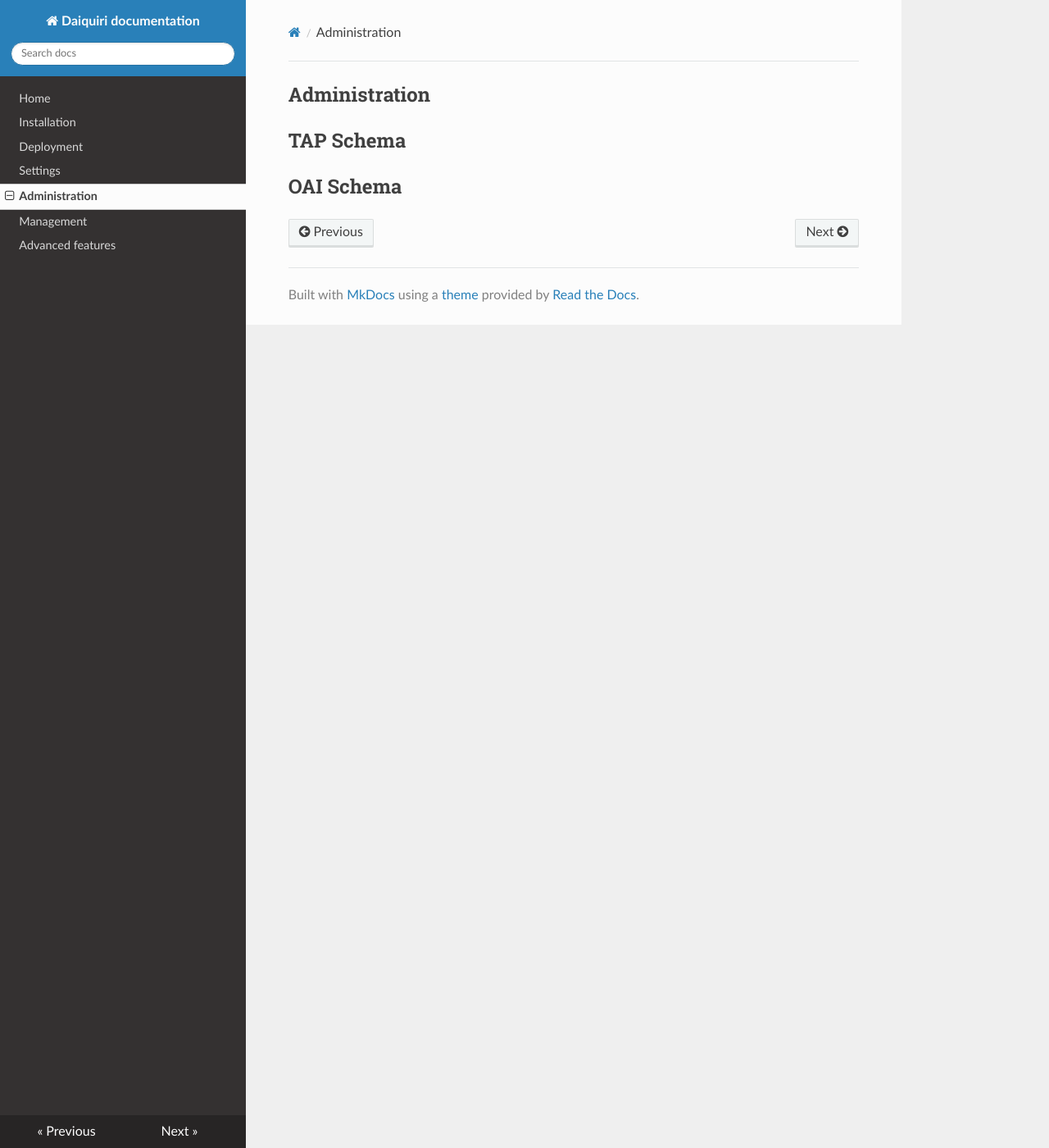
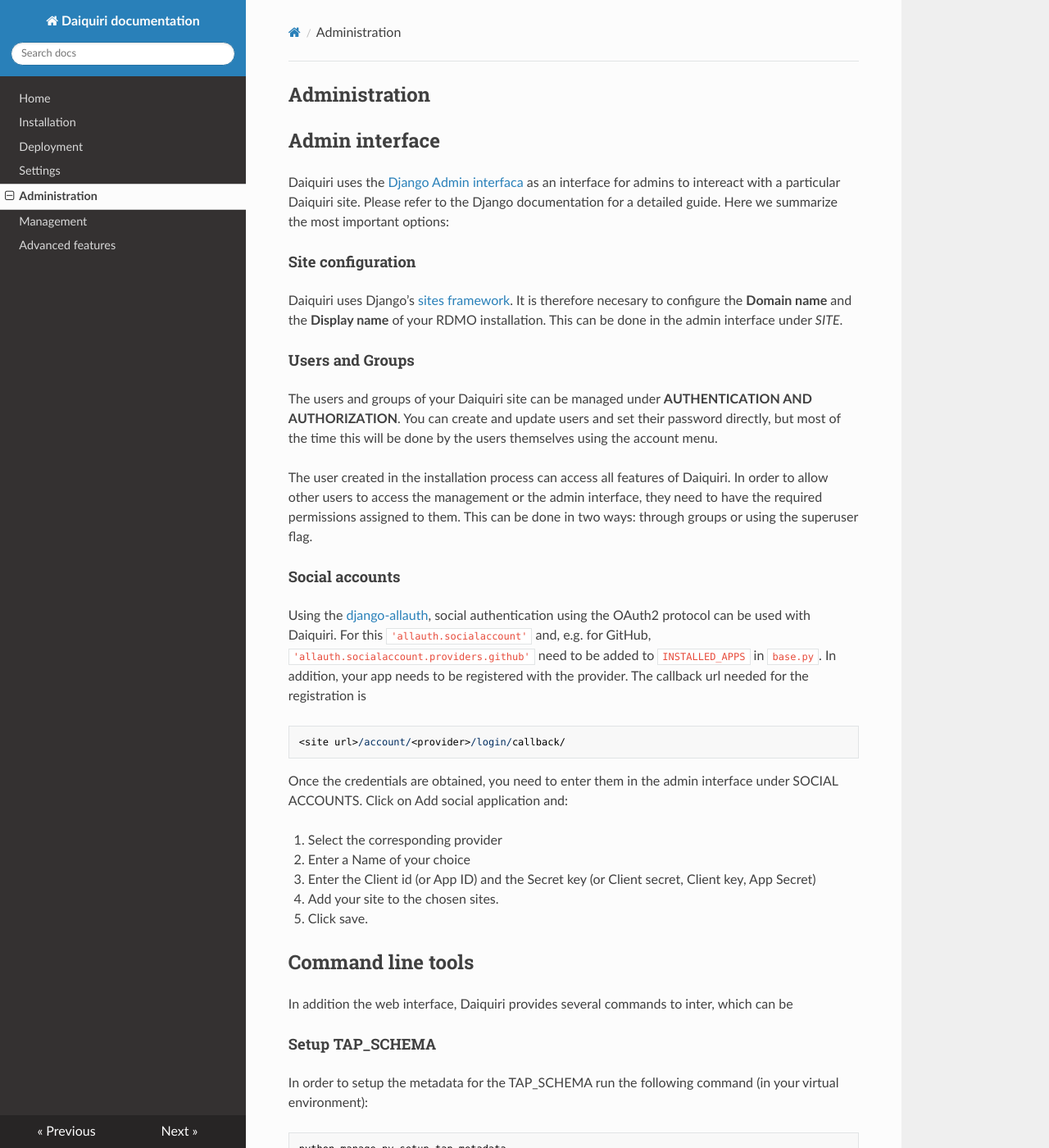
Before and after one commit to django-daiquiri/docs, an MkDocs documentation site: the page built from docs/administration.md, in a window 1280 px wide and 1400 px high. Shown: the whole window at 82% size. Built offline with MkDocs 1.6.1, drawn with Linux system fonts in a browser that asks for light colours; nearby versions of some CDN libraries; some of the changed text lies outside the part shown.

Commit message:
Add administration docs

````diff
--- a/docs/administration.md
+++ b/docs/administration.md
@@ -1,9 +1,65 @@
 Administration
 --------------
 
-TAP Schema
-----------
+Admin interface
+---------------
+
+Daiquiri uses the [Django Admin interfaca](https://docs.djangoproject.com/en/2.2/ref/contrib/admin/) as an interface for admins to intereact with a particular Daiquiri site. Please refer to the Django documentation for a detailed guide. Here we summarize the most important options:
+
+#### Site configuration
+
+Daiquiri uses Django's [sites framework](https://docs.djangoproject.com/en/stable/ref/contrib/sites). It is therefore necesary to configure the **Domain name** and the **Display name** of your RDMO installation. This can be done in the admin interface under *SITE*.
+
+#### Users and Groups
+
+The users and groups of your Daiquiri site can be managed under **AUTHENTICATION AND AUTHORIZATION**. You can create and update users and set their password directly, but most of the time this will be done by the users themselves using the account menu.
+
+The user created in the installation process can access all features of Daiquiri. In order to allow other users to access the management or the admin interface, they need to have the required permissions assigned to them. This can be done in two ways: through groups or using the superuser flag.
+
+#### Social accounts
+
+Using the [django-allauth](https://www.intenct.nl/projects/django-allauth/), social authentication using the OAuth2 protocol can be used with Daiquiri. For this `'allauth.socialaccount'` and, e.g. for GitHub, `'allauth.socialaccount.providers.github'` need to be added to `INSTALLED_APPS` in `base.py`. In addition, your app needs to be registered with the provider. The callback url needed for the registration is
+
+```
+<site url>/account/<provider>/login/callback/
+```
+
+Once the credentials are obtained, you need to enter them in the admin interface under SOCIAL ACCOUNTS. Click on Add social application and:
+
+1. Select the corresponding provider
+2. Enter a Name of your choice
+3. Enter the Client id (or App ID) and the Secret key (or Client secret, Client key, App Secret)
+4. Add your site to the chosen sites.
+5. Click save.
 
 
-OAI Schema
-----------
+Command line tools
+------------------
+
+In addition the web interface, Daiquiri provides several commands to inter, which can be
+
+#### Setup TAP_SCHEMA
+
+In order to setup the metadata for the TAP_SCHEMA run the following command (in your virtual environment):
+
+```bash
+python manage.py setup_tap_metadata
+```
+
+After this, */metadata/management/* should show a schema entry for the `tap_schema`.
+
+#### Rebuild TAP_SCHEMA
+
+The metadata is automatically synced between the metadata and the the TAP_SCHEMA. In order to rebuild the TAP_SCHEMA from scratch, you can use:
+
+```bash
+python manage.py rebuild_tap_schema
+```
+
+#### Rebuild OAI Schema
+
+Similar to the TAP_SCHEMA, the records for the OAI-PMH interface are located in a seperate schema, whithin the scientific database. In order to create the `oai_schema` from scratch, use:
+
+```bash
+python manage.py rebuild_oai_schema
+```
````
Also changed, not shown: docs/settings.md (+14 -0 lines).
